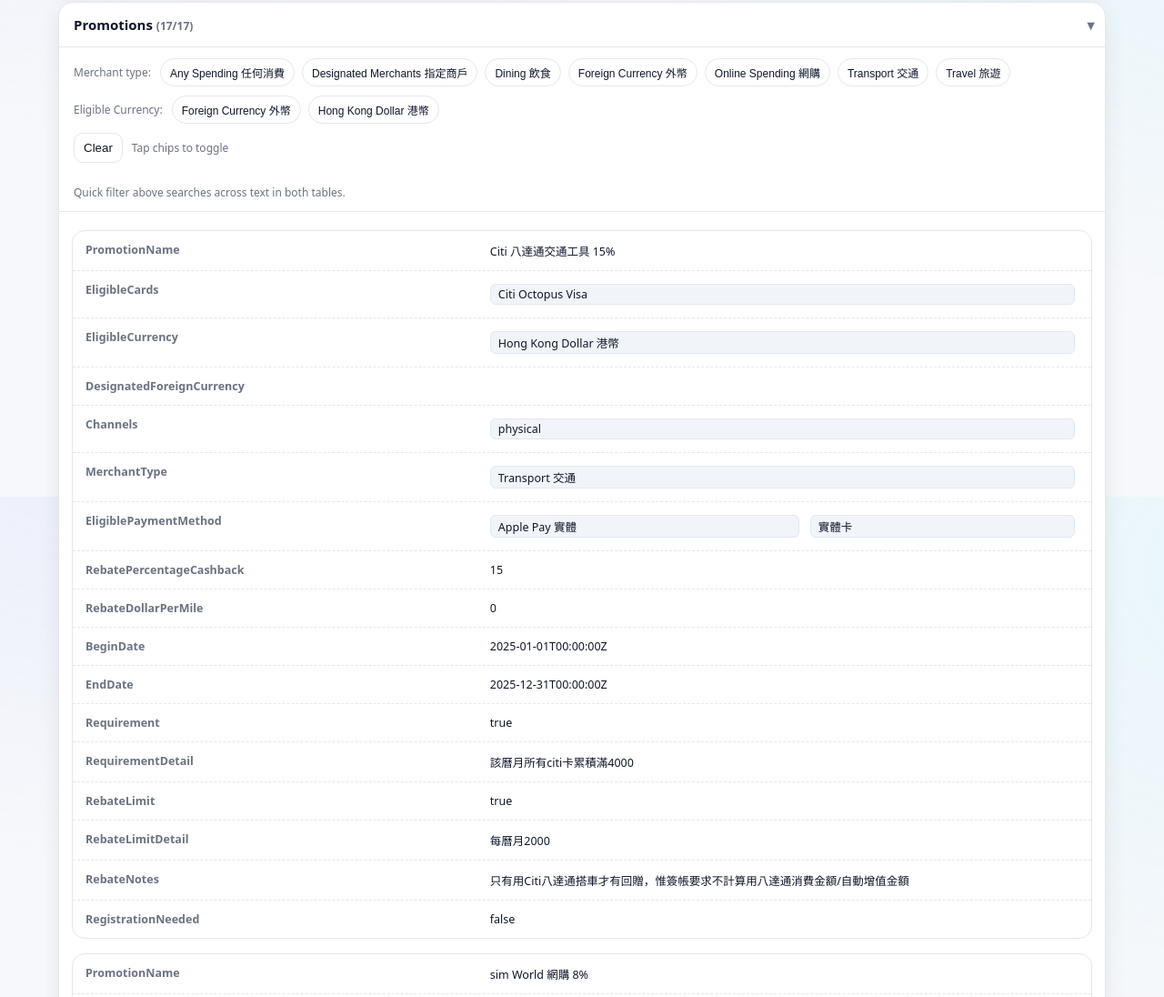
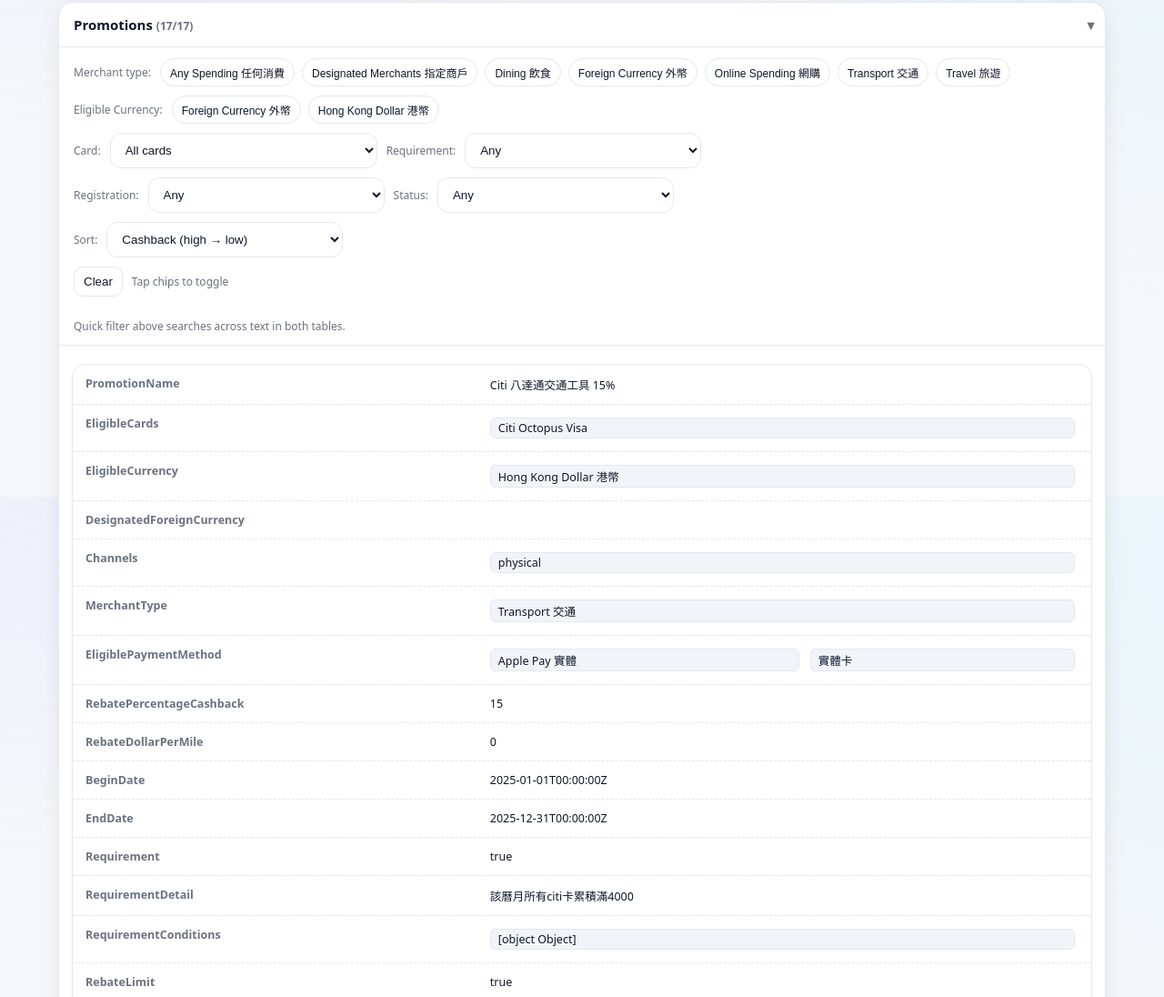
Before and after one commit to thomaschow19/card, a plain HTML site: page index.html in a window 1280 px wide. Shown: the part 254-1350 px from the top of the page at 91% size. Drawn offline with Linux system fonts and the light colour scheme.

Commit message:
Make promotion requirements/limits machine-readable and expand promo UI controls

```diff
--- a/index.html
+++ b/index.html
@@ -192,6 +192,44 @@
             <div id="currency-chips" class="chips"></div>
           </div>
           <div class="filter-row">
+            <label class="muted" for="promo-card-filter">Card:</label>
+            <select id="promo-card-filter" class="select">
+              <option value="">All cards</option>
+            </select>
+            <label class="muted" for="promo-requirement-filter">Requirement:</label>
+            <select id="promo-requirement-filter" class="select">
+              <option value="">Any</option>
+              <option value="required">Requirement required</option>
+              <option value="not_required">No requirement</option>
+            </select>
+          </div>
+          <div class="filter-row">
+            <label class="muted" for="promo-registration-filter">Registration:</label>
+            <select id="promo-registration-filter" class="select">
+              <option value="">Any</option>
+              <option value="required">Registration required</option>
+              <option value="not_required">No registration required</option>
+            </select>
+            <label class="muted" for="promo-status-filter">Status:</label>
+            <select id="promo-status-filter" class="select">
+              <option value="">Any</option>
+              <option value="active">Active now</option>
+              <option value="upcoming">Upcoming</option>
+              <option value="expired">Expired</option>
+            </select>
+          </div>
+          <div class="filter-row">
+            <label class="muted" for="promo-sort">Sort:</label>
+            <select id="promo-sort" class="select">
+              <option value="cashback_desc">Cashback (high → low)</option>
+              <option value="cashback_asc">Cashback (low → high)</option>
+              <option value="start_desc">Start date (newest)</option>
+              <option value="start_asc">Start date (oldest)</option>
+              <option value="end_asc">End date (earliest)</option>
+              <option value="name_asc">Promotion name (A → Z)</option>
+            </select>
+          </div>
+          <div class="filter-row">
             <button id="merchant-clear" class="btn-clear" type="button">Clear</button>
             <span class="hint">Tap chips to toggle</span>
           </div>
@@ -375,6 +413,8 @@
     }
 
     function promoToDisplayRow(p){
+      const requirementConditions = Array.isArray(p?.requirements?.conditions) ? p.requirements.conditions : [];
+      const limitCaps = Array.isArray(p?.limits?.caps) ? p.limits.caps : [];
       return {
         promotionName: p.promotionName,
         eligibleCards: Array.isArray(p?.eligibility?.cardIds) ? p.eligibility.cardIds : [],
@@ -389,8 +429,10 @@
         EndDate: p?.validity?.end || "",
         requirement: Boolean(p?.requirements?.required),
         requirementDetail: p?.requirements?.detail || "",
+        requirementConditions,
         rebateLimit: Boolean(p?.limits?.hasLimit),
         rebateLimitDetail: p?.limits?.detail || "",
+        limitCaps,
         rebateNotes: p?.notes || "",
         registrationNeeded: Boolean(p?.registration?.required)
       };
@@ -493,9 +535,59 @@
       return Array.from(document.querySelectorAll('#currency-chips .chip[aria-pressed="true"]')).map(el => el.dataset.value);
     }
 
+    function buildPromoCardOptions(cards){
+      const sel = document.getElementById('promo-card-filter');
+      if(!sel) return;
+      const current = sel.value;
+      const opts = (Array.isArray(cards) ? cards : [])
+        .filter(c => c?.cardID && c?.cardName)
+        .sort((a,b) => String(a.cardName).localeCompare(String(b.cardName)));
+      sel.innerHTML = '<option value=\"\">All cards</option>' + opts.map(c => {
+        const label = `${c.cardName} (${c.cardID})`;
+        return `<option value=\"${escapeHTML(String(c.cardID))}\">${escapeHTML(label)}</option>`;
+      }).join('');
+      if(Array.from(sel.options).some(o => o.value === current)) sel.value = current;
+    }
+
+    function promoStatus(p){
+      const now = new Date();
+      const start = new Date(p?.validity?.start || 0);
+      const end = new Date(p?.validity?.end || 0);
+      if (Number.isNaN(start.getTime()) || Number.isNaN(end.getTime())) return 'unknown';
+      if (end < now) return 'expired';
+      if (start > now) return 'upcoming';
+      return 'active';
+    }
+
+    function sortPromos(promos, sortKey){
+      const cp = [...promos];
+      const byNum = (fn, dir=1) => cp.sort((a,b)=>(fn(a)-fn(b))*dir);
+      const byDate = (fn, dir=1) => cp.sort((a,b)=>((new Date(fn(a))).getTime() - (new Date(fn(b))).getTime())*dir);
+      switch(sortKey){
+        case 'cashback_asc':
+          return byNum(p=>Number(p?.reward?.cashbackPercentage)||0, 1);
+        case 'start_desc':
+          return byDate(p=>p?.validity?.start || 0, -1);
+        case 'start_asc':
+          return byDate(p=>p?.validity?.start || 0, 1);
+        case 'end_asc':
+          return byDate(p=>p?.validity?.end || 0, 1);
+        case 'name_asc':
+          return cp.sort((a,b)=>String(a?.promotionName||'').localeCompare(String(b?.promotionName||'')));
+        case 'cashback_desc':
+        default:
+          return byNum(p=>Number(p?.reward?.cashbackPercentage)||0, -1);
+      }
+    }
+
     function applyFilters(){
       const s = (document.getElementById('q').value || '').trim().toLowerCase();
       const chosen = getSelectedMerchantTypes().map(normalizeType);
+      const selectedCardId = (document.getElementById('promo-card-filter')?.value || '').trim();
+      const requirementFilter = (document.getElementById('promo-requirement-filter')?.value || '').trim();
+      const registrationFilter = (document.getElementById('promo-registration-filter')?.value || '').trim();
+      const statusFilter = (document.getElementById('promo-status-filter')?.value || '').trim();
+      const sortKey = (document.getElementById('promo-sort')?.value || 'cashback_desc').trim();
 
       // Cards filter (text only)
       state.filteredCards = !s ? state.cards : state.cards.filter(r => JSON.stringify(r).toLowerCase().includes(s));
@@ -522,7 +614,24 @@
         });
       }
 
-      base.sort((a,b)=> (Number(b?.reward?.cashbackPercentage)||0) - (Number(a?.reward?.cashbackPercentage)||0));
+      if(selectedCardId){
+        base = base.filter(p => (Array.isArray(p?.eligibility?.cardIds) ? p.eligibility.cardIds : []).includes(selectedCardId));
+      }
+      if(requirementFilter === 'required'){
+        base = base.filter(p => Boolean(p?.requirements?.required));
+      }else if(requirementFilter === 'not_required'){
+        base = base.filter(p => !Boolean(p?.requirements?.required));
+      }
+      if(registrationFilter === 'required'){
+        base = base.filter(p => Boolean(p?.registration?.required));
+      }else if(registrationFilter === 'not_required'){
+        base = base.filter(p => !Boolean(p?.registration?.required));
+      }
+      if(statusFilter){
+        base = base.filter(p => promoStatus(p) === statusFilter);
+      }
+
+      base = sortPromos(base, sortKey);
 
       state.filteredPromos = base;
       renderTable(document.getElementById('tbl-cards'), state.filteredCards);
@@ -555,6 +664,8 @@
     });
 
     document.getElementById('q').addEventListener('input', () => applyFilters());
+    ['promo-card-filter','promo-requirement-filter','promo-registration-filter','promo-status-filter','promo-sort']
+      .forEach(id => document.getElementById(id).addEventListener('change', applyFilters));
     document.getElementById('merchant-chips').addEventListener('click', (e)=>{
       const btn = e.target.closest('.chip');
       if(!btn) return;
@@ -572,6 +683,11 @@
     document.getElementById('merchant-clear').addEventListener('click', () => {
       document.querySelectorAll('#merchant-chips .chip[aria-pressed="true"]').forEach(el => el.setAttribute('aria-pressed','false'));
       document.querySelectorAll('#currency-chips .chip[aria-pressed="true"]').forEach(el => el.setAttribute('aria-pressed','false'));
+      document.getElementById('promo-card-filter').value = '';
+      document.getElementById('promo-requirement-filter').value = '';
+      document.getElementById('promo-registration-filter').value = '';
+      document.getElementById('promo-status-filter').value = '';
+      document.getElementById('promo-sort').value = 'cashback_desc';
       applyFilters();
     });
 
@@ -597,6 +713,7 @@
         renderTable(document.getElementById('tbl-issuers'), issuers);
         buildMerchantOptions(promos);
         buildEligibleCurrencyOptions(promos);
+        buildPromoCardOptions(cards);
         applyFilters();
       }catch(err){
         const wrap = document.querySelector(".wrap");
--- a/promotion.json
+++ b/promotion.json
@@ -38,11 +38,32 @@
     },
     "requirements": {
       "required": true,
-      "detail": "該曆月該卡累積滿 HK$1,500"
+      "detail": "該曆月該卡累積滿 HK$1,500",
+      "conditions": [
+        {
+          "type": "minimum_spend",
+          "metric": "spend_amount",
+          "operator": ">=",
+          "value": 1500,
+          "unit": "HKD",
+          "period": "calendar_month",
+          "scope": "per_card"
+        }
+      ]
     },
     "limits": {
       "hasLimit": true,
-      "detail": "每曆月每卡簽5556"
+      "detail": "每曆月每卡簽5556",
+      "caps": [
+        {
+          "type": "maximum_eligible_spend",
+          "metric": "spend_amount",
+          "maxValue": 5556,
+          "unit": "HKD",
+          "period": "calendar_month",
+          "scope": "per_card"
+        }
+      ]
     },
     "registration": {
       "required": true
@@ -85,11 +106,43 @@
     },
     "requirements": {
       "required": true,
-      "detail": "該筆網上交易需>500, 該月非網上累計簽夠1000"
+      "detail": "該筆網上交易需>500, 該月非網上累計簽夠1000",
+      "conditions": [
+        {
+          "type": "minimum_transaction_amount",
+          "metric": "spend_amount",
+          "operator": ">",
+          "value": 500,
+          "unit": "HKD",
+          "period": "per_transaction",
+          "scope": "eligible_transaction",
+          "channel": "online"
+        },
+        {
+          "type": "minimum_spend",
+          "metric": "spend_amount",
+          "operator": ">=",
+          "value": 1000,
+          "unit": "HKD",
+          "period": "calendar_month",
+          "scope": "per_card",
+          "channelExclusion": "online"
+        }
+      ]
     },
     "limits": {
       "hasLimit": true,
-      "detail": "每曆月總上限簽2500"
+      "detail": "每曆月總上限簽2500",
+      "caps": [
+        {
+          "type": "maximum_eligible_spend",
+          "metric": "spend_amount",
+          "maxValue": 2500,
+          "unit": "HKD",
+          "period": "calendar_month",
+          "scope": "combined_campaign"
+        }
+      ]
     },
     "registration": {
       "required": false
@@ -131,11 +184,33 @@
     },
     "requirements": {
       "required": true,
-      "detail": "該月非網上累計簽夠1000"
+      "detail": "該月非網上累計簽夠1000",
+      "conditions": [
+        {
+          "type": "minimum_spend",
+          "metric": "spend_amount",
+          "operator": ">=",
+          "value": 1000,
+          "unit": "HKD",
+          "period": "calendar_month",
+          "scope": "per_card",
+          "channelExclusion": "online"
+        }
+      ]
     },
     "limits": {
       "hasLimit": true,
-      "detail": "每曆月總上限簽2500"
+      "detail": "每曆月總上限簽2500",
+      "caps": [
+        {
+          "type": "maximum_eligible_spend",
+          "metric": "spend_amount",
+          "maxValue": 2500,
+          "unit": "HKD",
+          "period": "calendar_month",
+          "scope": "combined_campaign"
+        }
+      ]
     },
     "registration": {
       "required": false
@@ -180,11 +255,32 @@
     },
     "requirements": {
       "required": true,
-      "detail": "該結單總計簽夠4000"
+      "detail": "該結單總計簽夠4000",
+      "conditions": [
+        {
+          "type": "minimum_spend",
+          "metric": "spend_amount",
+          "operator": ">=",
+          "value": 4000,
+          "unit": "HKD",
+          "period": "billing_cycle",
+          "scope": "per_card_family"
+        }
+      ]
     },
     "limits": {
       "hasLimit": true,
-      "detail": "每曆月上限簽5000"
+      "detail": "每曆月上限簽5000",
+      "caps": [
+        {
+          "type": "maximum_eligible_spend",
+          "metric": "spend_amount",
+          "maxValue": 5000,
+          "unit": "HKD",
+          "period": "calendar_month",
+          "scope": "per_card"
+        }
+      ]
     },
     "registration": {
       "required": false
@@ -229,11 +325,13 @@
     },
     "requirements": {
       "required": false,
-      "detail": "無優惠要求"
+      "detail": "無優惠要求",
+      "conditions": []
     },
     "limits": {
       "hasLimit": false,
-      "detail": "無上限"
+      "detail": "無上限",
+      "caps": []
     },
     "registration": {
       "required": false
@@ -279,11 +377,22 @@
     },
     "requirements": {
       "required": false,
-      "detail": "無優惠要求"
+      "detail": "無優惠要求",
+      "conditions": []
     },
     "limits": {
       "hasLimit": true,
-      "detail": "每曆年總上限簽150k"
+      "detail": "每曆年總上限簽150k",
+      "caps": [
+        {
+          "type": "maximum_eligible_spend",
+          "metric": "spend_amount",
+          "maxValue": 150000,
+          "unit": "HKD",
+          "period": "calendar_year",
+          "scope": "combined_campaign"
+        }
+      ]
     },
     "registration": {
       "required": false
@@ -325,11 +434,32 @@
     },
     "requirements": {
       "required": true,
-      "detail": "該曆月所有citi卡累積滿4000"
+      "detail": "該曆月所有citi卡累積滿4000",
+      "conditions": [
+        {
+          "type": "minimum_spend",
+          "metric": "spend_amount",
+          "operator": ">=",
+          "value": 4000,
+          "unit": "HKD",
+          "period": "calendar_month",
+          "scope": "issuer_portfolio"
+        }
+      ]
     },
     "limits": {
       "hasLimit": true,
-      "detail": "每曆月2000"
+      "detail": "每曆月2000",
+      "caps": [
+        {
+          "type": "maximum_reward_amount",
+          "metric": "reward_amount",
+          "maxValue": 2000,
+          "unit": "HKD",
+          "period": "calendar_month",
+          "scope": "per_card"
+        }
+      ]
     },
     "registration": {
       "required": false
@@ -376,11 +506,22 @@
     },
     "requirements": {
       "required": false,
-      "detail": "無優惠要求"
+      "detail": "無優惠要求",
+      "conditions": []
     },
     "limits": {
       "hasLimit": true,
-      "detail": "每曆季上限簽10k"
+      "detail": "每曆季上限簽10k",
+      "caps": [
+        {
+          "type": "maximum_eligible_spend",
+          "metric": "spend_amount",
+          "maxValue": 10000,
+          "unit": "HKD",
+          "period": "calendar_quarter",
+          "scope": "per_card"
+        }
+      ]
     },
     "registration": {
       "required": false
@@ -425,11 +566,22 @@
     },
     "requirements": {
       "required": false,
-      "detail": "無優惠要求"
+      "detail": "無優惠要求",
+      "conditions": []
     },
     "limits": {
       "hasLimit": true,
-      "detail": "每曆季上限簽10k等值外幣"
+      "detail": "每曆季上限簽10k等值外幣",
+      "caps": [
+        {
+          "type": "maximum_eligible_spend",
+          "metric": "spend_amount",
+          "maxValue": 10000,
+          "unit": "HKD_equivalent",
+          "period": "calendar_quarter",
+          "scope": "per_card"
+        }
+      ]
     },
     "registration": {
       "required": false
@@ -474,11 +626,13 @@
     },
     "requirements": {
       "required": false,
-      "detail": "無優惠要求"
+      "detail": "無優惠要求",
+      "conditions": []
     },
     "limits": {
       "hasLimit": false,
-      "detail": "無上限"
+      "detail": "無上限",
+      "caps": []
     },
     "registration": {
       "required": false
@@ -523,11 +677,13 @@
     },
     "requirements": {
       "required": false,
-      "detail": "無優惠要求"
+      "detail": "無優惠要求",
+      "conditions": []
     },
     "limits": {
       "hasLimit": false,
-      "detail": "無上限"
+      "detail": "無上限",
+      "caps": []
     },
     "registration": {
       "required": false
@@ -571,11 +727,22 @@
     },
     "requirements": {
       "required": false,
-      "detail": "無優惠要求"
+      "detail": "無優惠要求",
+      "conditions": []
     },
     "limits": {
       "hasLimit": true,
-      "detail": "每曆月每類上限簽$1,786"
+      "detail": "每曆月每類上限簽$1,786",
+      "caps": [
+        {
+          "type": "maximum_eligible_spend",
+          "metric": "spend_amount",
+          "maxValue": 1786,
+          "unit": "HKD",
+          "period": "calendar_month",
+          "scope": "per_category"
+        }
+      ]
     },
     "registration": {
       "required": true
@@ -619,11 +786,22 @@
     },
     "requirements": {
       "required": false,
-      "detail": "無優惠要求"
+      "detail": "無優惠要求",
+      "conditions": []
     },
     "limits": {
       "hasLimit": true,
-      "detail": "每曆月每類上限簽$1,786"
+      "detail": "每曆月每類上限簽$1,786",
+      "caps": [
+        {
+          "type": "maximum_eligible_spend",
+          "metric": "spend_amount",
+          "maxValue": 1786,
+          "unit": "HKD",
+          "period": "calendar_month",
+          "scope": "per_category"
+        }
+      ]
     },
     "registration": {
       "required": true
@@ -667,11 +845,22 @@
     },
     "requirements": {
       "required": false,
-      "detail": "無優惠要求"
+      "detail": "無優惠要求",
+      "conditions": []
     },
     "limits": {
       "hasLimit": true,
-      "detail": "每曆月每類上限簽$1,923"
+      "detail": "每曆月每類上限簽$1,923",
+      "caps": [
+        {
+          "type": "maximum_eligible_spend",
+          "metric": "spend_amount",
+          "maxValue": 1923,
+          "unit": "HKD",
+          "period": "calendar_month",
+          "scope": "per_category"
+        }
+      ]
     },
     "registration": {
       "required": true
@@ -714,11 +903,22 @@
     },
     "requirements": {
       "required": false,
-      "detail": "無優惠要求"
+      "detail": "無優惠要求",
+      "conditions": []
     },
     "limits": {
       "hasLimit": true,
-      "detail": "每結單$3571"
+      "detail": "每結單$3571",
+      "caps": [
+        {
+          "type": "maximum_eligible_spend",
+          "metric": "spend_amount",
+          "maxValue": 3571,
+          "unit": "HKD",
+          "period": "billing_cycle",
+          "scope": "per_card"
+        }
+      ]
     },
     "registration": {
       "required": false
@@ -760,11 +960,23 @@
     },
     "requirements": {
       "required": false,
-      "detail": "無優惠要求"
+      "detail": "無優惠要求",
+      "conditions": []
     },
     "limits": {
       "hasLimit": true,
-      "detail": "每結單額外獎賞$200"
+      "detail": "每結單額外獎賞$200",
+      "caps": [
+        {
+          "type": "maximum_reward_amount",
+          "metric": "reward_amount",
+          "maxValue": 200,
+          "unit": "HKD",
+          "period": "billing_cycle",
+          "scope": "per_card",
+          "rewardComponent": "bonus_reward"
+        }
+      ]
     },
     "registration": {
       "required": false
@@ -811,11 +1023,23 @@
     },
     "requirements": {
       "required": false,
-      "detail": "無優惠要求"
+      "detail": "無優惠要求",
+      "conditions": []
     },
     "limits": {
       "hasLimit": true,
-      "detail": "每結單額外獎賞$200"
+      "detail": "每結單額外獎賞$200",
+      "caps": [
+        {
+          "type": "maximum_reward_amount",
+          "metric": "reward_amount",
+          "maxValue": 200,
+          "unit": "HKD",
+          "period": "billing_cycle",
+          "scope": "per_card",
+          "rewardComponent": "bonus_reward"
+        }
+      ]
     },
     "registration": {
       "required": false
```
Also changed, not shown: 1 other file.
